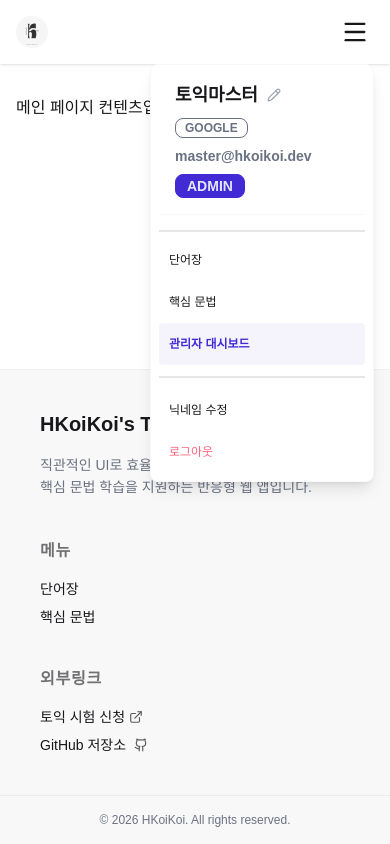
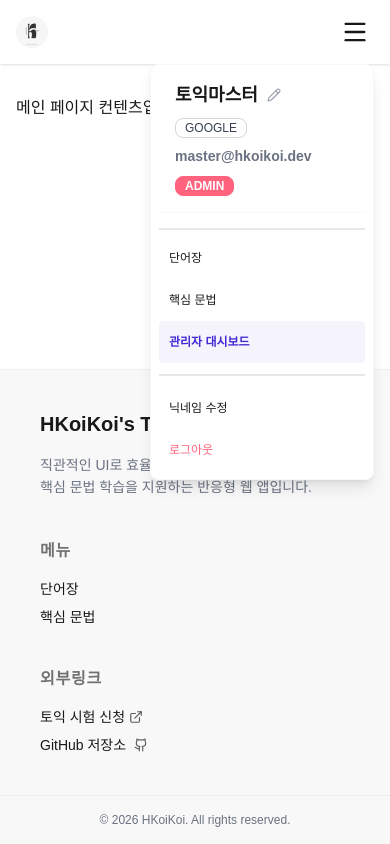
Before and after one commit to HKoiKoi/hkoikoi-toeic-master, a React (Vite) app in the folder frontend/: page / in a window 390 px wide. Both pictures are taken after a click on the button 355 px from the left and 32 px from the top of the page. Built offline with nearby package versions, Linux system fonts and the light colour scheme; a web font is replaced by a local one.

Commit message:
✨ feat(layout): Provider, Role 배지 스타일 컴포넌트 작성 #5

```diff
--- /dev/null
+++ b/frontend/src/components/common/Badges.tsx
@@ -0,0 +1,45 @@
+// 사용자 권한 배지
+interface RoleBadgeProps {
+  role: string;
+}
+
+export const RoleBadge = ({ role }: RoleBadgeProps) => {
+  let badgeStyle = "badge-ghost";
+
+  switch (role.toUpperCase()) {
+    case "ADMIN":
+      badgeStyle = "badge-error text-white font-bold";
+      break;
+    case "PRO":
+      badgeStyle = "badge-primary font-bold";
+      break;
+    case "BASIC":
+      badgeStyle = "badge-neutral";
+      break;
+  }
+
+  return <span className={`badge badge-sm ${badgeStyle}`}>{role}</span>;
+};
+
+// 소셜 로그인 배지
+interface ProviderBadgeProps {
+  provider: string;
+}
+
+export const ProviderBadge = ({ provider }: ProviderBadgeProps) => {
+  let badgeStyle = "badge-outline text-gray-500";
+
+  switch (provider.toUpperCase()) {
+    case "GOOGLE":
+      badgeStyle = "bg-white text-gray-700 border border-gray-300 font-medium";
+      break;
+    case "KAKAO":
+      badgeStyle = "bg-[#FEE500] text-[#000000] border-transparent font-bold";
+      break;
+    case "NAVER":
+      badgeStyle = "bg-[#03C75A] text-white border-transparent font-bold";
+      break;
+  }
+
+  return <span className={`badge badge-sm ${badgeStyle}`}>{provider}</span>;
+};
--- a/frontend/src/components/layout/Header.tsx
+++ b/frontend/src/components/layout/Header.tsx
@@ -1,6 +1,7 @@
-import { Menu, Pencil } from "lucide-react";
 import { useState } from "react";
 import logo from "@/assets/logo.png";
+import { Menu, Pencil } from "lucide-react";
+import { ProviderBadge, RoleBadge } from "@/components/common/Badges";
 
 export const Header = () => {
   // TODO: Zustand, React Query를 통해 전역 상태로 관리할 유저 정보
@@ -54,9 +55,7 @@ export const Header = () => {
 
       {/* OAuth2 공급자 */}
       <div>
-        <span className="badge badge-outline badge-sm text-gray-500">
-          {mockMember.provider}
-        </span>
+        <ProviderBadge provider={mockMember.provider} />
       </div>
 
       {/* 이메일 */}
@@ -64,7 +63,7 @@ export const Header = () => {
 
       {/* 권한 배지 */}
       <div>
-        <span className="badge badge-primary font-bold">{mockMember.role}</span>
+        <RoleBadge role={mockMember.role} />
       </div>
     </li>
   );
```
